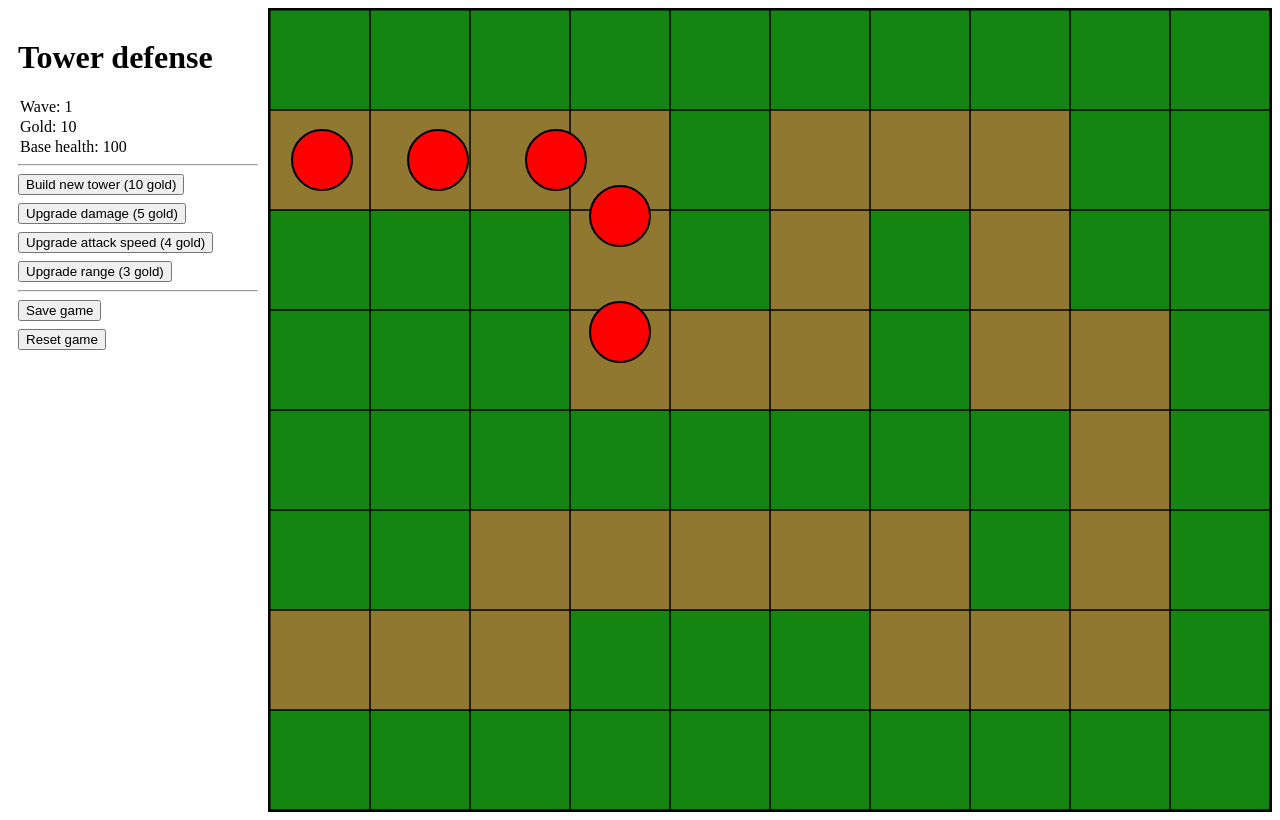
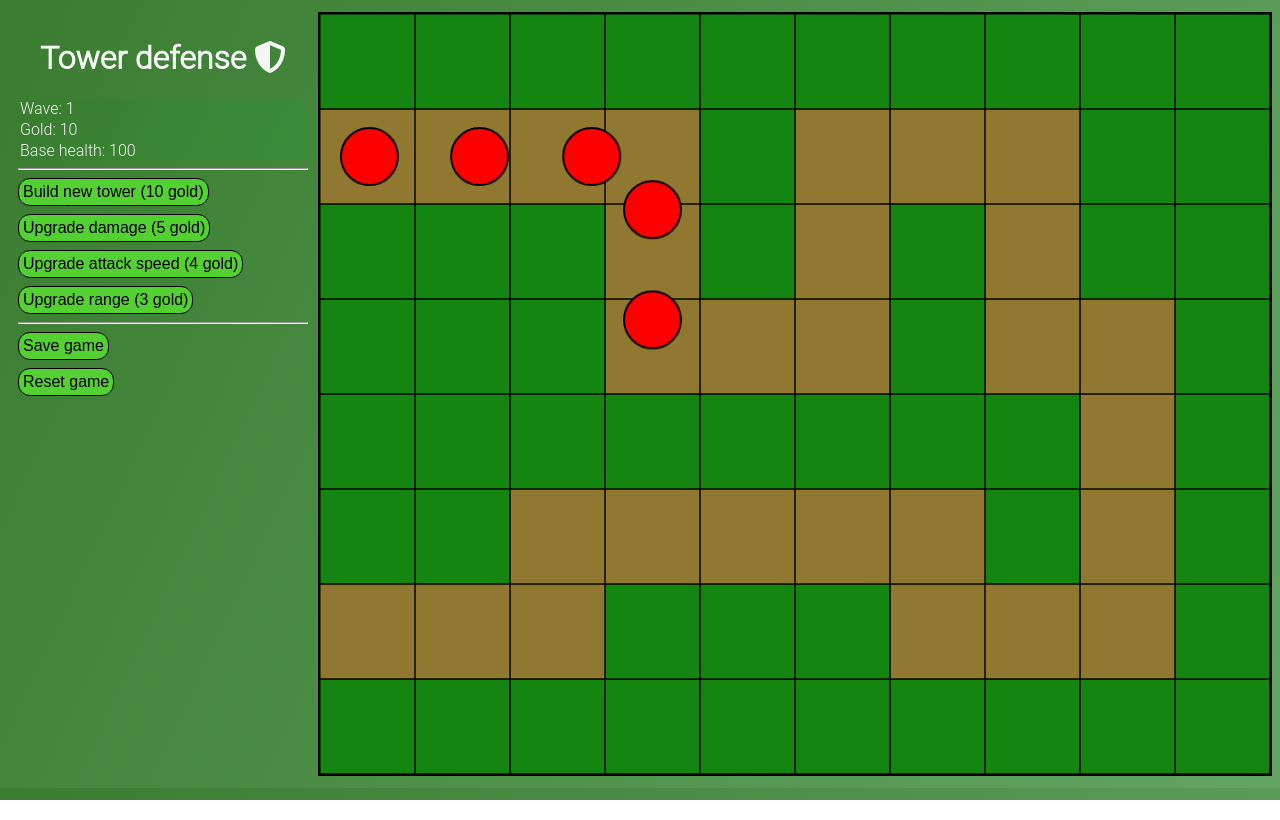
Before and after one commit to WilinskiW/TowerDefenceJS, a plain HTML site: page index.html in a window 1280 px wide. Drawn offline with Linux system fonts and the light colour scheme.

Commit message:
some css :<

```diff
--- a/index.html
+++ b/index.html
@@ -6,11 +6,12 @@
     <meta name="viewport" content="width=device-width, initial-scale=1.0">
     <link rel="stylesheet" href="style.css">
     <script type="module" src="scripts/main.js"></script>
+    <script src="https://kit.fontawesome.com/775afb9086.js" crossorigin="anonymous"></script>
 </head>
 <body>
-<div class="game">
+<div class="game-container">
     <div class="info">
-        <h1>Tower defense</h1>
+        <h1>Tower defense <i class="fa-solid fa-shield-halved"></i></h1>
         <div class="params">
             <p>Wave: <span id="wave"></span></p>
             <p>Gold: <span id="gold"></span></p>
--- a/style.scss
+++ b/style.scss
@@ -1,26 +1,36 @@
+body {
+  font-family: "Roboto Light", sans-serif;
+  font-size: 16px;
+  background-image: linear-gradient(115deg, rgba(58, 125, 48, 1) 0%, rgba(99, 164, 99, 1) 100%);
+  color: whitesmoke;
+}
+
+.game-container {
+  display: flex;
+}
+
 #scene {
   width: 100%;
-  height: auto;
+  height: 95vh;
+  margin: 0.25rem 0 0.25rem 0;
   max-width: 1100px;
   border: 2px solid black;
   display: block;
 }
 
-.game {
-  display: flex;
+.params {
+  background-image: linear-gradient(115deg, rgba(58, 125, 48, 1) 0%, rgba(58, 140, 58, 1) 100%);
 }
 
 .info {
   width: 100%;
-  max-width: 400px;
+  max-width: 600px;
   padding: 10px;
 }
 
-canvas {
-  width: 100%;
-  height: auto;
+h1 {
+  text-align: center;
 }
-
 
 p {
   margin: 2px;
@@ -28,6 +38,11 @@ p {
 
 button {
   display: block;
+  border: solid 1px;
+  border-radius: 12px;
+  padding: 4px;
+  font-size: 16px;
+  background-color: #54d132;
   width: fit-content;
   margin-bottom: 0.5rem;
 }
```
Also changed, not shown: style.css, 1 other file.
